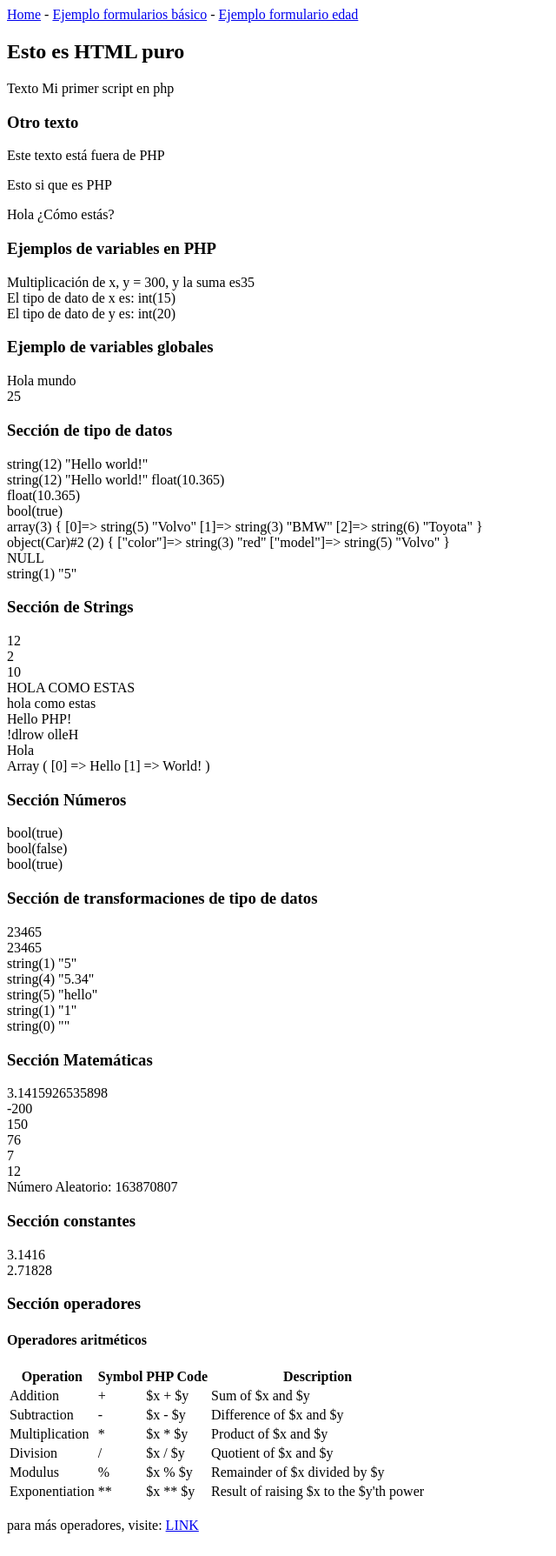
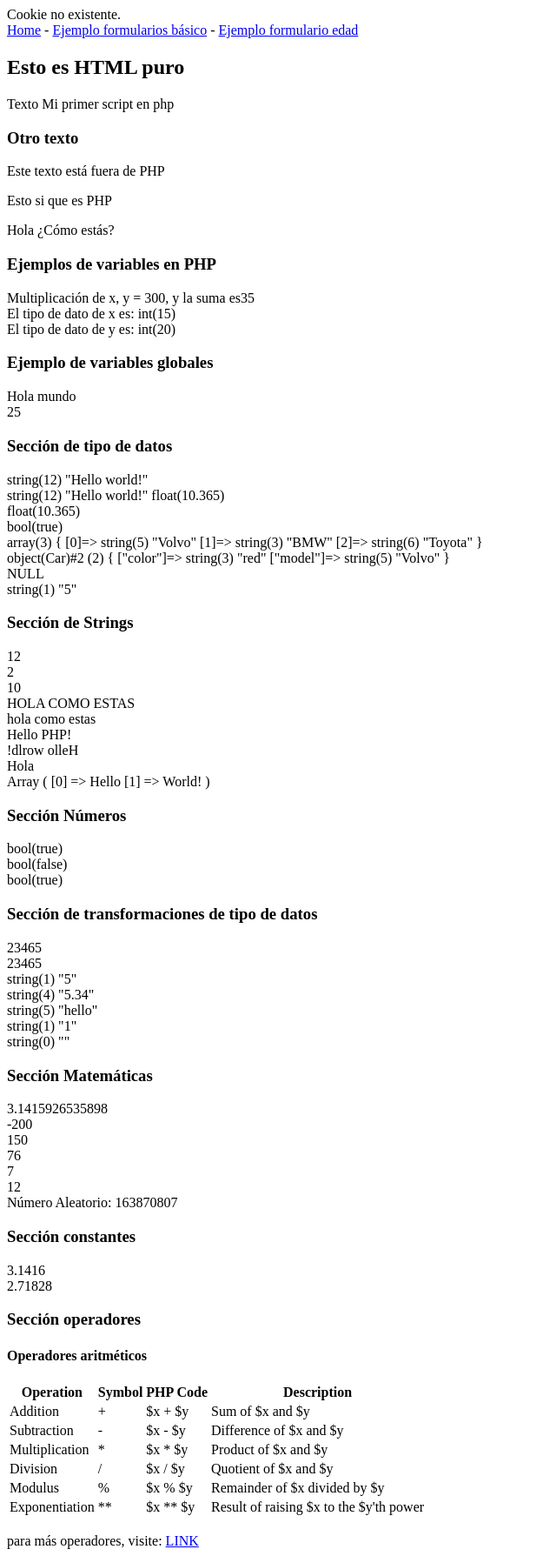
Before and after one commit to JuanDavid1321/clase-apliweb-php, a PHP site: page / in a window 1280 px wide. Shown: the whole page at 87% size, without its empty margins (0-640 px from the left). Before the commit the page ends 1763 px from the top, so only its background shows below. Run offline with PHP 8.4, Linux system fonts and the light colour scheme.

Commit message:
working with cookies, remember they´re storage in LocalStorage (Browser storage)

```diff
--- a/ejemplo1/index.php
+++ b/ejemplo1/index.php
@@ -8,6 +8,20 @@
 </head>
 
 <body>
+    <?php
+        $cookieNombre = "nombre";
+        $cookieValor = "Juan David";
+        setcookie($cookieNombre, $cookieValor, time()+(86400*30), "/"); // Establecer una cookie con nombre y valor, guardada durante 1 mes
+
+        //Verificar si la cookie existe
+        if(!isset($_COOKIE[$cookieNombre])){
+            echo "Cookie no existente." . "<br>";
+        }
+        else{
+            echo "Cookie existente" . "<br>";
+            echo "Nombre: " . $_COOKIE[$cookieNombre];
+        }
+    ?>
     <header><?php include 'menu.php';?></header>
     <h2>Esto es HTML puro</h2>
     <?php
```
Also changed, not shown: ejemplo1/upload.php (added, +16 -0 lines).
